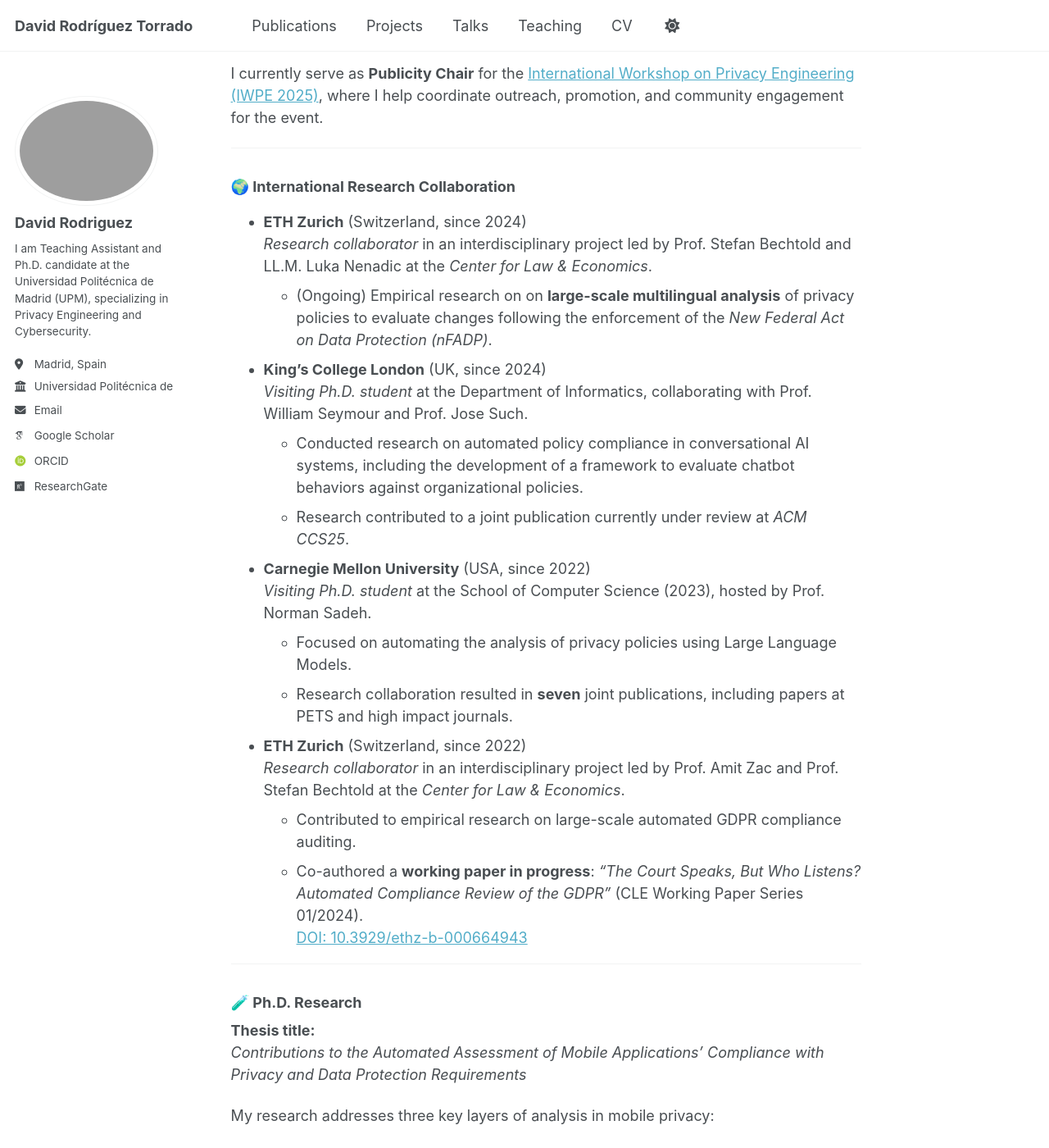
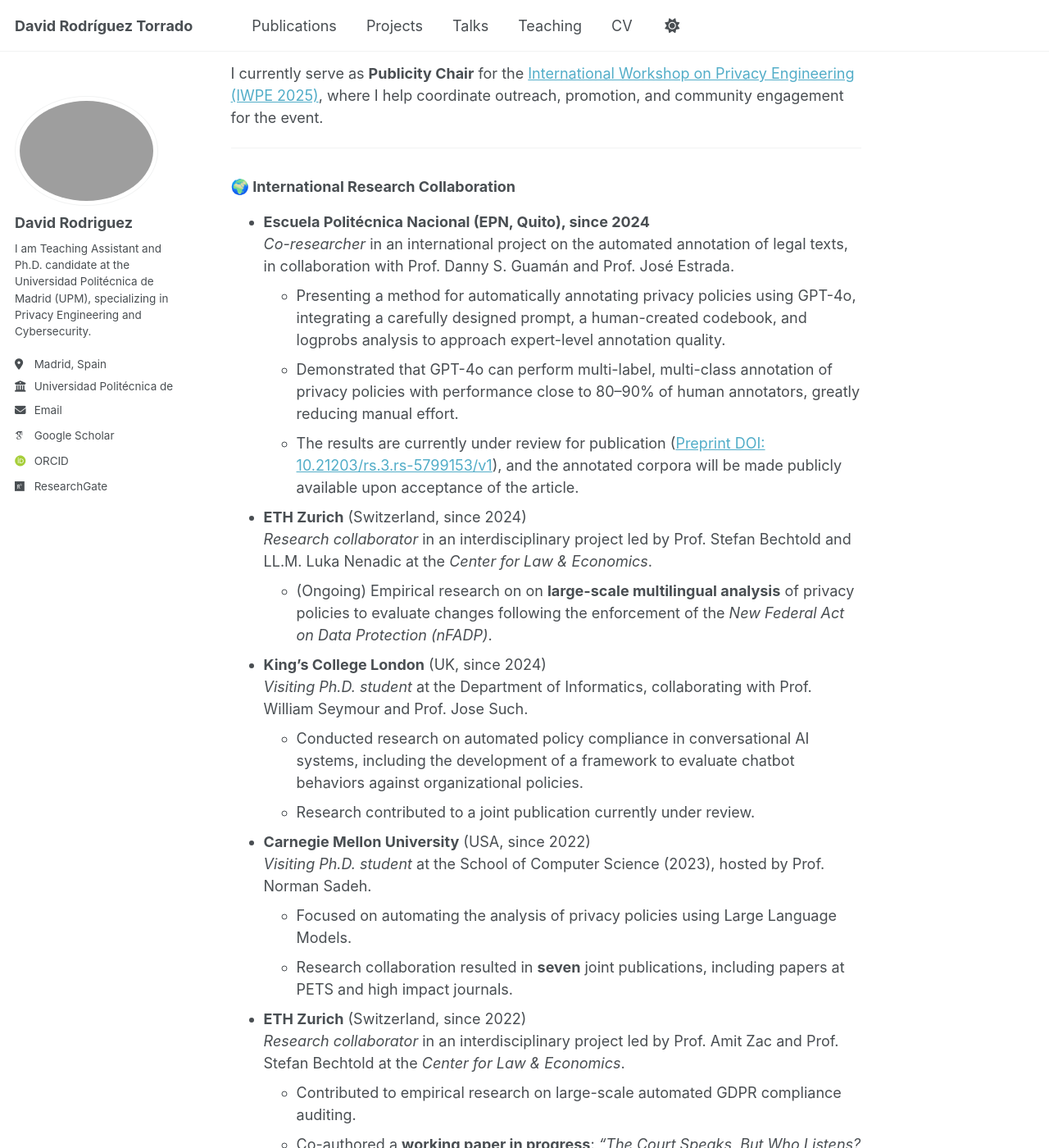
Before and after one commit to DavidRodriguezTorrado/DavidRodriguezTorrado.github.io, a Jekyll site: the page built from _pages/about.md, in a window 1280 px wide and 1400 px high, scrolled down 527 px. Shown: the whole window at 82% size. Built offline with Jekyll 4.4.1, drawn with Linux system fonts in a browser that asks for light colours; some web fonts are replaced; some of the changed text lies outside the part shown.

Commit message:
Research Collab

```diff
--- a/_pages/about.md
+++ b/_pages/about.md
@@ -22,13 +22,18 @@ I currently serve as **Publicity Chair** for the [International Workshop on Priv
 ---
 
 ### 🌍 International Research Collaboration
+- **Escuela Politécnica Nacional (EPN, Quito), since 2024**
+  *Co-researcher* in an international project on the automated annotation of legal texts, in collaboration with Prof. Danny S. Guamán and Prof. José Estrada.
+  - Presenting a method for automatically annotating privacy policies using GPT-4o, integrating a carefully designed prompt, a human-created codebook, and logprobs analysis to approach expert-level annotation quality.
+  - Demonstrated that GPT-4o can perform multi-label, multi-class annotation of privacy policies with performance close to 80–90% of human annotators, greatly reducing manual effort.
+  - The results are currently under review for publication ([Preprint DOI: 10.21203/rs.3.rs-5799153/v1](https://doi.org/10.21203/rs.3.rs-5799153/v1)), and the annotated corpora will be made publicly available upon acceptance of the article.
 - **ETH Zurich** (Switzerland, since 2024)
   *Research collaborator* in an interdisciplinary project led by Prof. Stefan Bechtold and LL.M. Luka Nenadic at the *Center for Law & Economics*.
   - (Ongoing) Empirical research on on **large-scale multilingual analysis** of privacy policies to evaluate changes following the enforcement of the *New Federal Act on Data Protection (nFADP)*.
 - **King’s College London** (UK, since 2024)
     *Visiting Ph.D. student* at the Department of Informatics, collaborating with Prof. William Seymour and Prof. Jose Such.
   - Conducted research on automated policy compliance in conversational AI systems, including the development of a framework to evaluate chatbot behaviors against organizational policies.
-  - Research contributed to a joint publication currently under review at *ACM CCS25*.
+  - Research contributed to a joint publication currently under review.
 - **Carnegie Mellon University** (USA, since 2022)
   *Visiting Ph.D. student* at the School of Computer Science (2023), hosted by Prof. Norman Sadeh.
   - Focused on automating the analysis of privacy policies using Large Language Models.
@@ -43,6 +48,9 @@ I currently serve as **Publicity Chair** for the [International Workshop on Priv
 
 ### 🧪 Ph.D. Research
 
+**Ph.D. in Privacy Engineering**, *Universidad Politécnica de Madrid (UPM)*
+*Defended on July 8, 2025, with the highest honors (cum laude) and international doctorate distinction*
+
 **Thesis title:**
 *Contributions to the Automated Assessment of Mobile Applications’ Compliance with Privacy and Data Protection Requirements*
 
@@ -52,7 +60,7 @@ My research addresses three key layers of analysis in mobile privacy:
 - **What applications say they do:** I apply **LLMs and NLP techniques** to evaluate privacy policies at scale and detect inconsistencies.
 - **Who receives the data:** I investigate data recipients and cross-border transfers using network monitoring and IP geolocation strategies.
 
-My work has been published in leading venues like **PETs**, **Computing**, **Computers & Security**, and **IEEE Access**.
+The outcomes of this work have been published in leading venues like **PETs**, **Computing**, **Computers & Security**, and **IEEE Access**.
 
 ---
 
@@ -81,10 +89,10 @@ Since 2023, I lecture in the second-year undergraduate course **Software Analysi
 
 I’ve presented my research at various international venues, including:
 
-- Presentation at Privacy Enhancing Symposium 2025 (PETs)
-- Invited talk at Queen Mary University of London (2024)
+- Paper presentation at Privacy Enhancing Symposium 2025 (PETs)
+- Invited talk at Queen Mary University of London in 2024
 - 🥈 *Second Best Presentation Award* at IWPE 2023 (IEEE EuroS&P Workshop)
-- Poster at CyLab Partners Conference 2023 (Carnegie Mellon University)
+- Poster at CyLab Partners Conference 2023 (*Carnegie Mellon University*)
 - 🥇 *Best Presentation Award* at IWPE 2022 (IEEE EuroS&P Workshop)
 - Poster at SECRYPT 2022 in Lisbon
 
```
